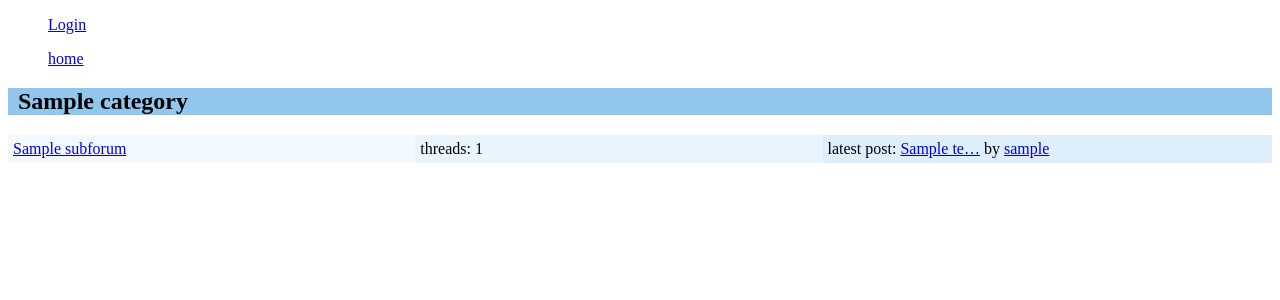
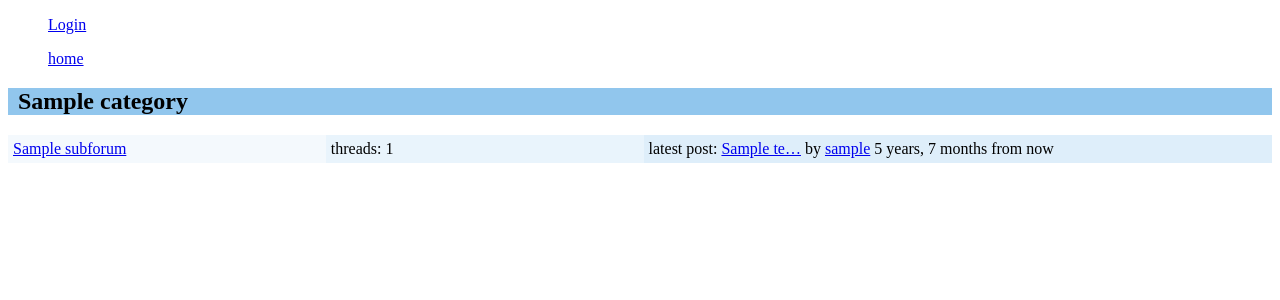
Before and after one commit to noobiept-other/forum, a Django app: page / in a window 1280 px wide. Shown: the top 300 px of the page. Run offline with Django 3.2, Linux system fonts and the light colour scheme; tables that the repository leaves empty hold one stand-in row (values such as "Sample post").

Commit message:
- fix wrong default value of DateTimeField (was in wrong timezone) - redirect to the post url when adding a new post to a thread - use a natural time when displaying dates

```diff
--- a/forum/models.py
+++ b/forum/models.py
@@ -3,8 +3,6 @@ from django.contrib.auth.models import AbstractUser
 from django.core.urlresolvers import reverse
 from django.conf import settings
 from django.utils import timezone
-
-import datetime
 
 class Category( models.Model ):
 
@@ -50,7 +48,7 @@ class Thread( models.Model ):
     title = models.CharField( max_length= 100 )
     slug = models.SlugField( max_length= 100, unique= True )    # for the url
     text = models.TextField( max_length= 1000 )
-    date_created = models.DateTimeField( help_text= 'Date Created', default= datetime.datetime.now )
+    date_created = models.DateTimeField( help_text= 'Date Created', default= lambda: timezone.localtime(timezone.now()) )
 
     def __unicode__(self):
         return self.title
@@ -75,7 +73,7 @@ class Post( models.Model ):
     thread = models.ForeignKey( Thread )
     user = models.ForeignKey( settings.AUTH_USER_MODEL )
     text = models.TextField( max_length= 1000 )
-    date_created = models.DateTimeField( help_text= 'Date Created', default= datetime.datetime.now )
+    date_created = models.DateTimeField( help_text= 'Date Created', default= lambda: timezone.localtime(timezone.now()) )
 
     def __unicode__(self):
         return self.text[:10]
--- a/forum/settings.py
+++ b/forum/settings.py
@@ -135,6 +135,7 @@ INSTALLED_APPS = (
     'django.contrib.admin',
     # Uncomment the next line to enable admin documentation:
     # 'django.contrib.admindocs',
+    'django.contrib.humanize',
     'forum',
 )
 
--- a/forum/views.py
+++ b/forum/views.py
@@ -88,7 +88,7 @@ def thread( request, threadSlug ):
             newPost = Post( sub_forum= theThread.sub_forum, thread= theThread, user= request.user, text= text )
             newPost.save()
 
-            return HttpResponseRedirect( reverse( 'thread', args=[ threadSlug ] ) )
+            return HttpResponseRedirect( newPost.get_url() )
 
     else:
         form = PostForm()
--- a/templates/index.html
+++ b/templates/index.html
@@ -1,4 +1,5 @@
 {% extends "base.html" %}
+{% load humanize %}
 
 {% block content %}
 
@@ -25,7 +26,7 @@
                     <td>threads: {{ subforum.threads_count }}</td>
                     <td>latest post:
                         {% if subforum.last_post %}
-                            <a href="{{ subforum.last_post.get_url }}">{{ subforum.last_post.text|truncatechars:10 }}</a> by <a href="{{ subforum.last_post.user.get_url }}">{{ subforum.last_post.user }}</a>
+                            <a href="{{ subforum.last_post.get_url }}">{{ subforum.last_post.text|truncatechars:10 }}</a> by <a href="{{ subforum.last_post.user.get_url }}">{{ subforum.last_post.user }}</a> {{ subforum.last_post.date_created|naturaltime }}
                         {% else %}
                             ---
                         {% endif %}
--- a/templates/sub_forum.html
+++ b/templates/sub_forum.html
@@ -1,4 +1,5 @@
 {% extends "base.html" %}
+{% load humanize %}
 
 {% block content %}
 
@@ -14,7 +15,7 @@
             <td>by <a href="{% url 'user_page' thread.user.username %}">{{ thread.user }}</a></td>
             <td>lastest post:
                 {% if thread.get_last_post %}
-                    <a href="{% url 'thread' thread.get_last_post.thread.slug %}">{{ thread.get_last_post.text|truncatechars:10 }}</a> by <a href="{% url 'user_page' thread.get_last_post.user.username %}">{{ thread.get_last_post.user }}</a>
+                    <a href="{% url 'thread' thread.get_last_post.thread.slug %}">{{ thread.get_last_post.text|truncatechars:10 }}</a> by <a href="{% url 'user_page' thread.get_last_post.user.username %}">{{ thread.get_last_post.user }}</a> {{ thread.get_last_post.date_created|naturaltime }}
                 {% else %}
                     ---
                 {% endif %}
--- a/templates/thread.html
+++ b/templates/thread.html
@@ -1,11 +1,12 @@
 {% extends "base.html" %}
+{% load humanize %}
 
 {% block content %}
 {% if thread %}
 
 <table id="ThreadTable">
     <tr id="post_0">
-        <td class="ThreadLeft"><a href="{{ thread.user.get_url }}">{{ thread.user }}</a> in {{ thread.date_created }}</td>
+        <td class="ThreadLeft"><a href="{{ thread.user.get_url }}">{{ thread.user }}</a> in {{ thread.date_created|naturaltime }}</td>
         <td class="ThreadRight">{{ thread.text }}</td>
     </tr>
 
@@ -13,7 +14,7 @@
 {% if thread.post_set.all %}
     {% for post in thread.post_set.all %}
     <tr id="post_{{ forloop.counter }}">
-        <td class="ThreadLeft"><a href="{{ post.user.get_url }}">{{ post.user }}</a> in {{ post.date_created }}</td>
+        <td class="ThreadLeft"><a href="{{ post.user.get_url }}">{{ post.user }}</a> {{ post.date_created|naturaltime }}</td>
         <td class="ThreadRight">{{ post.text }}</td>
     </tr>
     {% endfor %}
```
